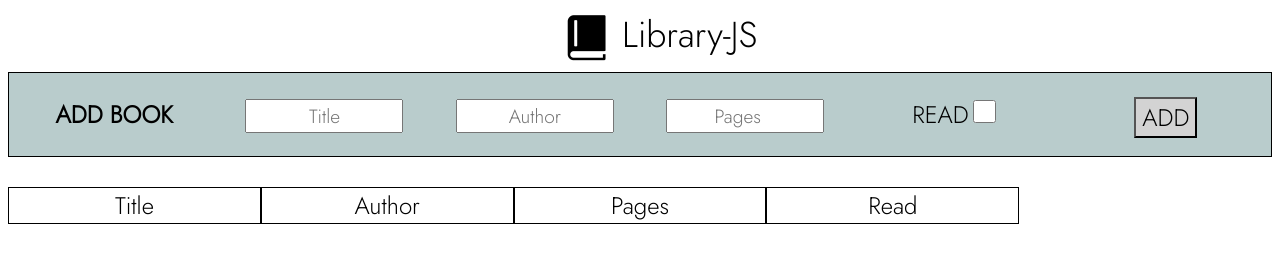
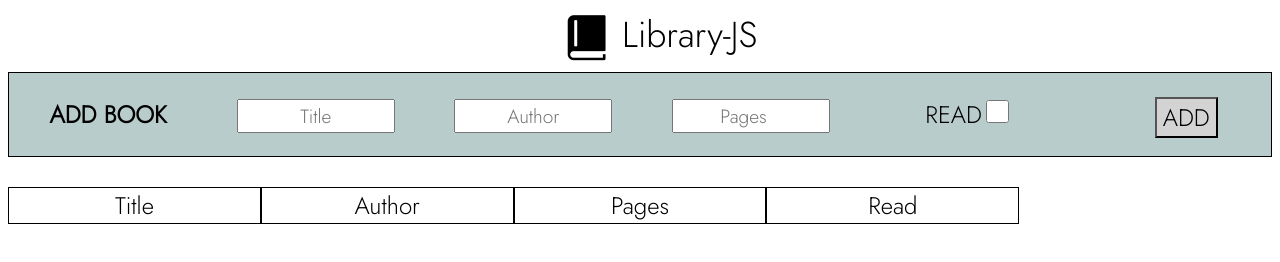
Before and after one commit to chriskoder/library-js, a plain HTML site: page index.html in a window 1280 px wide. Drawn offline with Linux system fonts and the light colour scheme.

Commit message:
added some design

```diff
--- a/index.html
+++ b/index.html
@@ -14,7 +14,7 @@
             <div class="title-text">Library-JS</div>
         </div>
         <div class="add-book">
-            <div><b>ADD BOOK</b></div>
+            <div style="width: 150px; padding-left: 1em;"><b>ADD BOOK</b></div>
             <div><input class="input-title" type="text" placeholder="Title" width="50px"></div>
             <div><input class="input-author" type="text" placeholder="Author" width="50px"></div>
             <div><input class="input-pages" type="number" placeholder="Pages" width="50px"></div>
--- a/style.css
+++ b/style.css
@@ -57,6 +57,7 @@ button {
     padding-bottom: 2em;
     display: grid;
     grid-template-columns: repeat(6, 1fr);
+    grid-gap: 2em;
 }
 .input-read {
     width: 23px;
```
